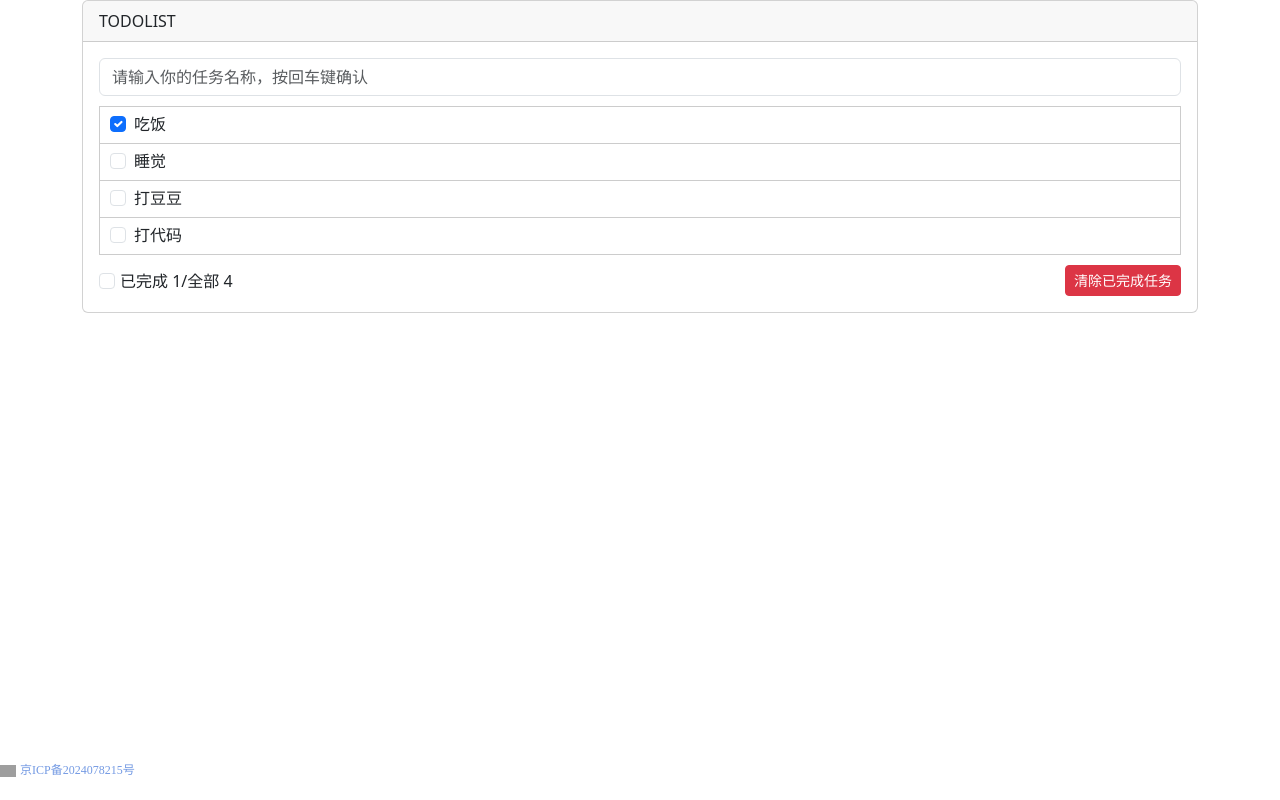
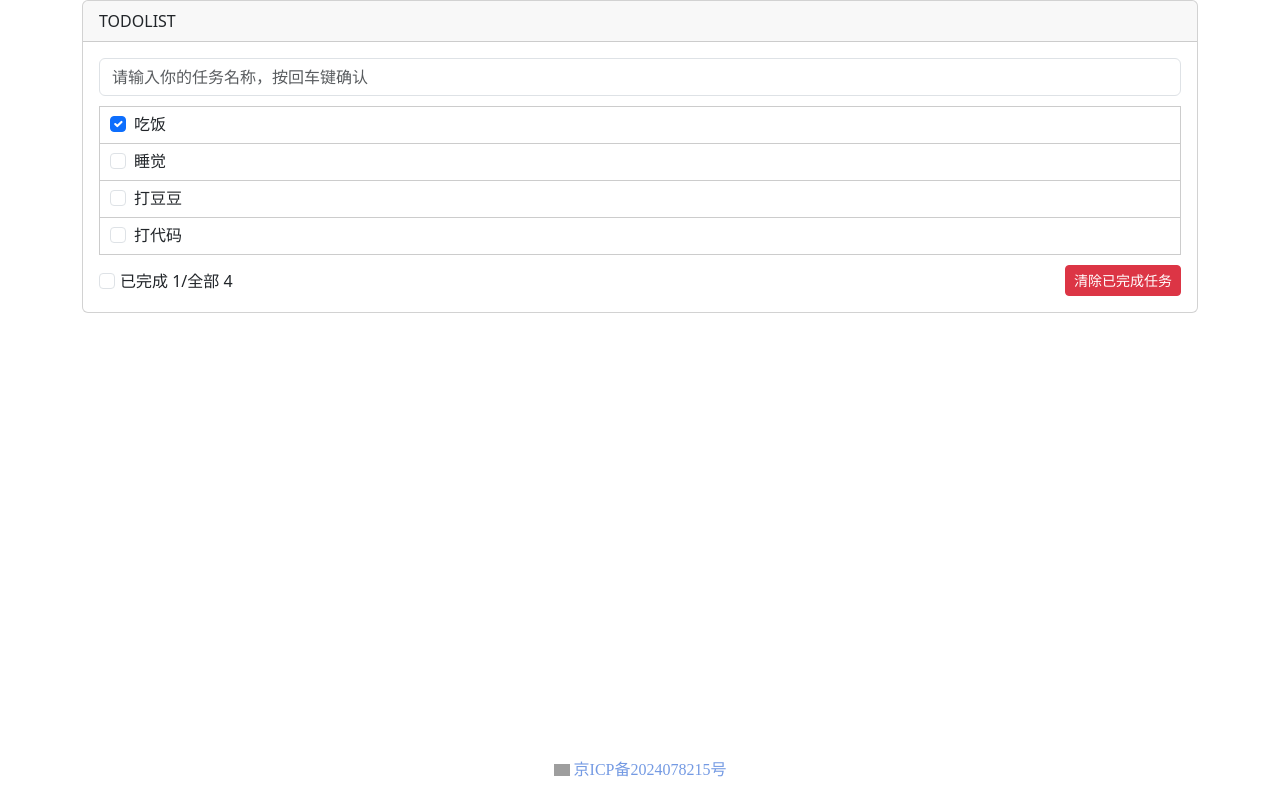
Before and after one commit to tangxuelong/react-staging, a React (Create React App) app: page / in a window 1280 px wide. Built offline with nearby package versions, Linux system fonts and the light colour scheme; grey boxes are pictures that could not be loaded.

Commit message:
feat:
Signed-off-by: tangxuelong <2753413812@qq.com>

```diff
--- a/src/components/Footer/index.css
+++ b/src/components/Footer/index.css
@@ -32,7 +32,7 @@
 .footer-icp {
     color: rgb(116, 154, 227) !important;
     font-family: MicrosoftYaHei;
-    font-size: 12px;
+    font-size: 16px;
     color: #fff;
     letter-spacing: 0;
     line-height: 20px;
@@ -42,7 +42,7 @@
     justify-content: center;
     align-items: center;
     width: 100%;
-    display: block;
+    display: flex;
     padding-bottom: 20px;
     position: fixed;
     bottom: 0;
```
